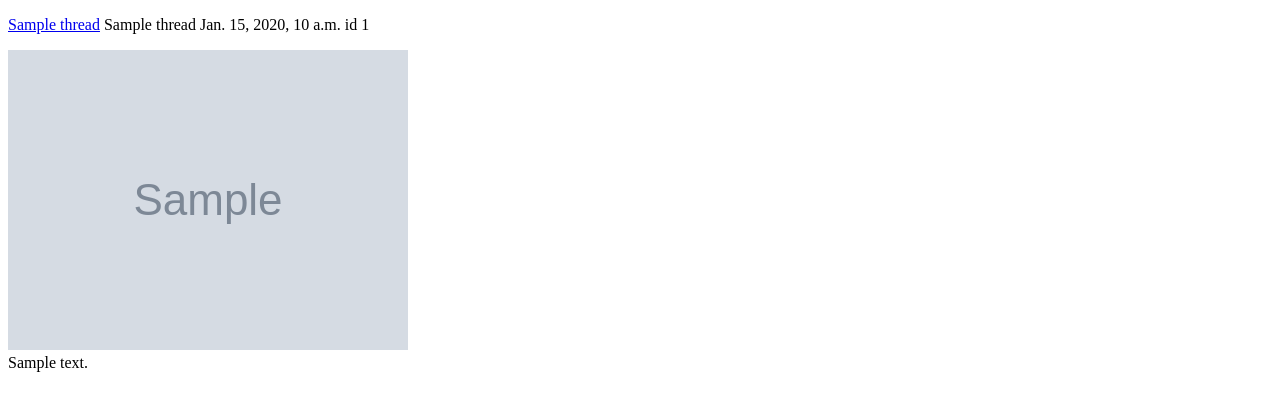
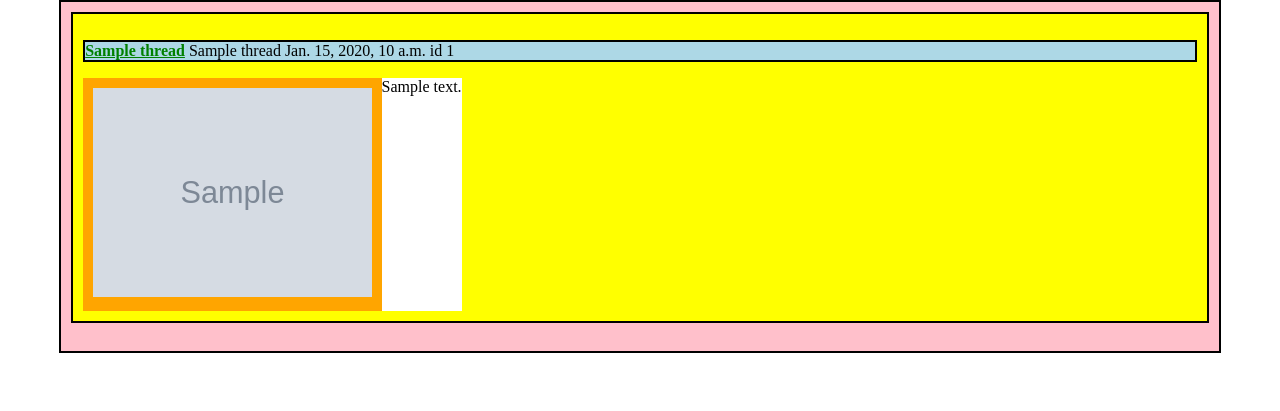
Before and after one commit to piotras2137/uchan, a Django app: page / in a window 1280 px wide. Shown: the part 86-497 px from the top of the page. Run offline with Django 3.2, Linux system fonts and the light colour scheme; tables that the repository leaves empty hold one stand-in row (values such as "Sample post"); grey boxes marked "Sample" are stand-in pictures.

Commit message:
basic template

```diff
--- a/chan/static/chan/style.css
+++ b/chan/static/chan/style.css
@@ -0,0 +1,50 @@
+.thread_list {
+    background-color: pink;
+    max-width: 90%;
+    margin-left: auto;
+    margin-right: auto;
+    padding: 10px;
+    border: 2px;
+    border-color: black;
+    border-style:solid;
+}
+.thread {
+    background-color: yellow;
+    padding: 10px;
+    border: 2px;
+    border-color: black;
+    border-style:solid;
+}
+
+.thread_header {
+    background-color: lightblue;
+    border: 2px;
+    border-color: black;
+    border-style: solid;
+}
+
+.thread_link {
+    color: green;
+    font-weight: bold;
+}
+
+.thread_content {
+    display: flex;
+    flex-direction: row;
+}
+
+.thread_image_container {
+    background-color: orange;
+    padding: 10px;
+    width: 25%;
+}
+
+.thread_image {
+    max-width: 100%;
+}
+
+.thread_text {
+    height: inherit;
+    background-color: white;
+    max-width: 75%;
+}
--- a/chan/templates/chan/index.html
+++ b/chan/templates/chan/index.html
@@ -1,7 +1,8 @@
 {% extends "base.html" %}
 {% block content %}
 {% if thread_list %}
-    <div class="header">Last Threads</h2></div>
+<div class="header">Last Threads</h2>
+</div>
 <div class="thread_list">
     {% for thread in thread_list %}
     <div class="thread">
@@ -11,6 +12,7 @@
             {{ thread.date }}
             id {{ thread.id }}
         </p>
+        <div class="thread_content">
             <div class="thread_image_container">
                 {% if thread.photo %}
                 <img id="thread_pic" class="thread_image" src="{{ thread.photo.url }}" alt=""></img>
@@ -21,6 +23,7 @@
                 {{ thread.text }}
             </div>
         </div>
+    </div>
     <br>
     {% endfor %}
 </div>
```
Lines whose indentation alone changed are shown as unchanged.
